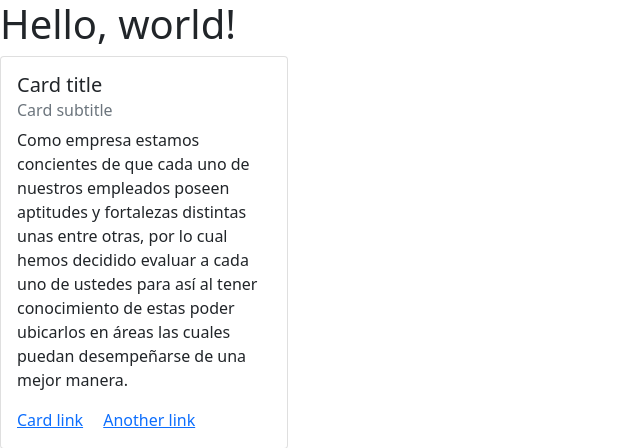
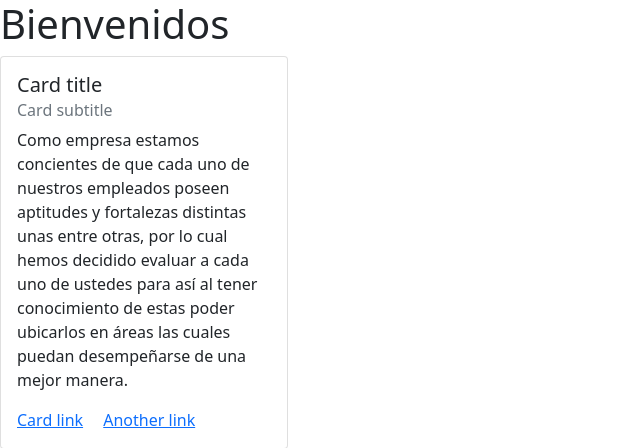
Before and after one commit to Piper616/TestGo, a Django app: template home/templates/inicio.html in a window 1280 px wide. Shown: the top 448 px of the page, without its empty margins (0-640 px from the left). Run offline with Django 3.2, Linux system fonts and the light colour scheme; the template is opened without the code that fills it, so the values that code supplies are empty.

Commit message:
segundo guardado

```diff
--- a/home/templates/inicio.html
+++ b/home/templates/inicio.html
@@ -11,7 +11,7 @@
     <title>Hello, world!</title>
   </head>
   <body>
-    <h1>Hello, world!</h1>
+    <h1>Bienvenidos</h1>
 
     <!-- Optional JavaScript; choose one of the two! -->
 
```
